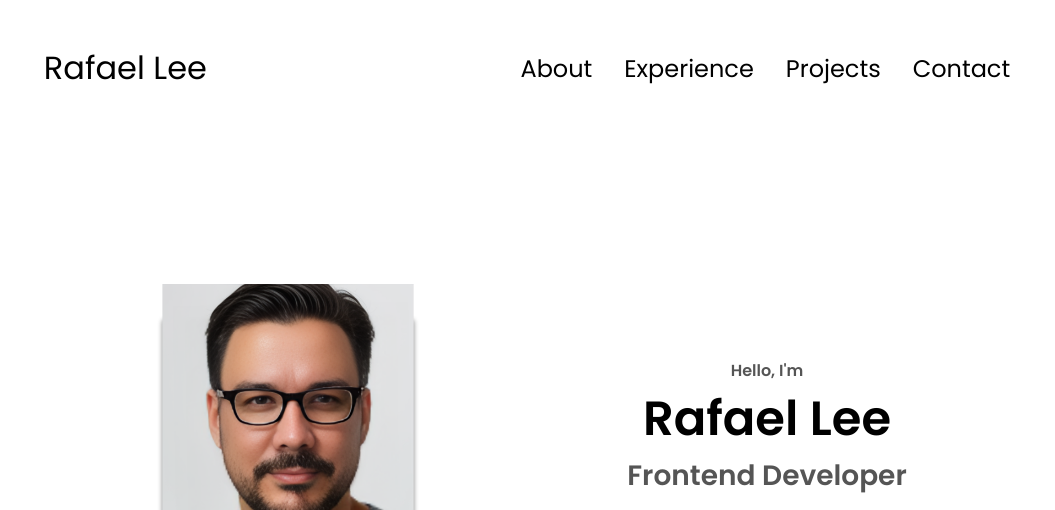
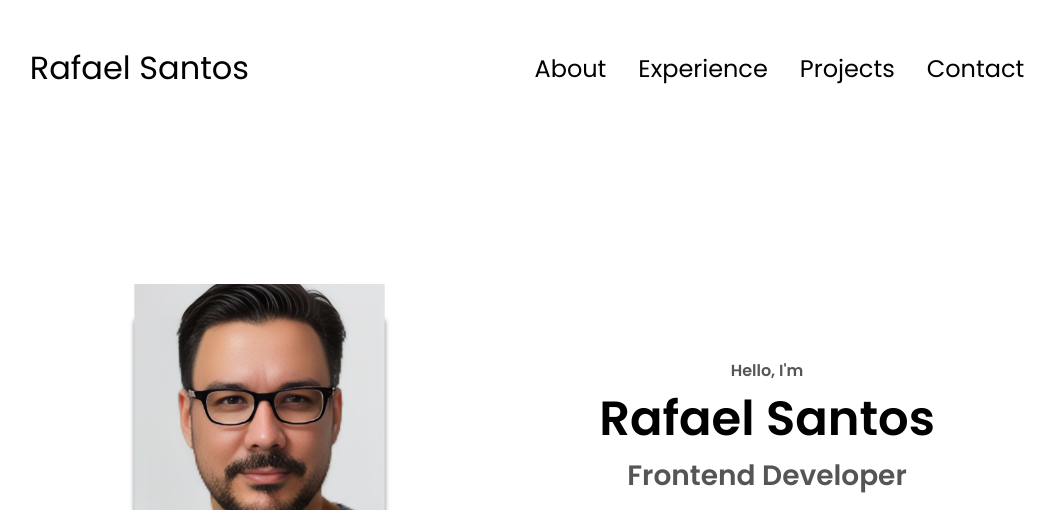
Before and after one commit to Rafael-Lee1/meuportifolio, a plain HTML site: page index.html in a window 1280 px wide. Shown: the top 510 px of the page, without its empty margins (113-1168 px from the left). Drawn offline with Linux system fonts and the light colour scheme.

Commit message:
Upddate name

```diff
--- a/index.html
+++ b/index.html
@@ -24,7 +24,7 @@
   </head>
   <body>
     <nav id="desktop-nav">
-      <div class="logo">Rafael Lee</div>
+      <div class="logo">Rafael Santos</div>
       <div>
         <ul class="nav-links">
           <li><a href="#about">About</a></li>
@@ -35,7 +35,7 @@
       </div>
     </nav>
     <nav id="hamburger-nav">
-      <div class="logo">Rafael Lee</div>
+      <div class="logo">Rafael Santos</div>
       <div class="hamburger-menu">
         <div class="hamburger-icon" onclick="toggleMenu()">
           <span></span>
@@ -52,11 +52,11 @@
     </nav>
     <section id="profile">
       <div class="section__pic-container">
-        <img src="./assets/profile-pic.png" alt="Rafael Lee profile picture" />
+        <img src="./assets/profile-pic.png" alt="Rafael Santos profile picture" />
       </div>
       <div class="section__text">
         <p class="section__text__p1">Hello, I'm</p>
-        <h1 class="title">Rafael Lee</h1>
+        <h1 class="title">Rafael Santos</h1>
         <p class="section__text__p2">Frontend Developer</p>
         <div class="btn-container">
           <button
@@ -410,7 +410,7 @@
           </ul>
         </div>
       </nav>
-      <p>Copyright &#169; 2023 Rafael Lee. All Rights Reserved. | <a href="https://app.enzuzo.com/policies/privacy/46d78626-b282-11ef-9b27-efa3254cfb5f" target="_blank">Política de Privacidade</a></p>
+      <p>Copyright &#169; 2023 Rafael Santos. All Rights Reserved. | <a href="https://app.enzuzo.com/policies/privacy/46d78626-b282-11ef-9b27-efa3254cfb5f" target="_blank">Política de Privacidade</a></p>
     </footer>
     <script src="script.js"></script>
   </body>
```
